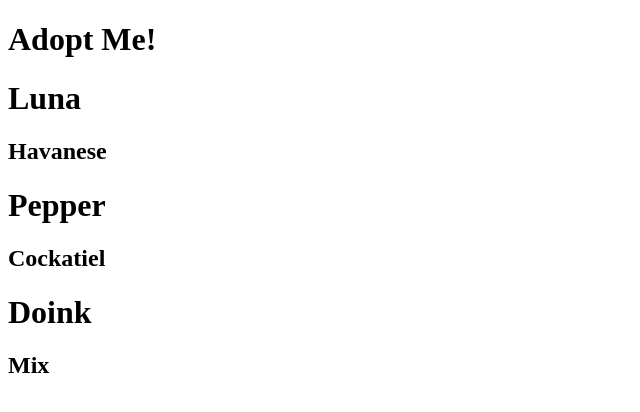
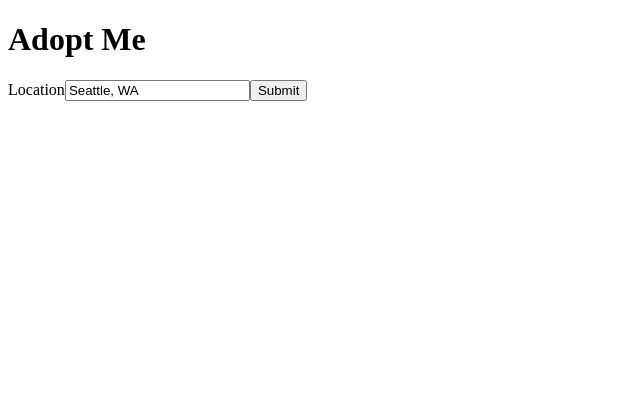
Before and after one commit to JimCoder-Dev/adopt-me, a JavaScript app: page / in a window 1280 px wide. Shown: the top 412 px of the page, without its empty margins (0-640 px from the left). Built offline with nearby package versions, Linux system fonts and the light colour scheme; the HTML template or start-up script is replaced by a standard one.

Commit message:
Added form to project

```diff
--- a/src/App.js
+++ b/src/App.js
@@ -1,13 +1,11 @@
 import { render } from "react-dom";
-import Pet from "./Pet";
+import SearchParams from "./SearchParams";
 
 const App = () => {
   return (
     <div>
-      <h1>Adopt Me!</h1>
-      <Pet name="Luna" animal="dog" breed="Havanese" />
-      <Pet name="Pepper" animal="bird" breed="Cockatiel" />
-      <Pet name="Doink" animal="cat" breed="Mix" />
+      <h1>Adopt Me</h1>
+      <SearchParams />
     </div>
   );
 };
--- /dev/null
+++ b/src/SearchParams.js
@@ -0,0 +1,16 @@
+const SearchParams = () => {
+  const location = "Seattle, WA";
+  return (
+    <div className="search-params">
+      <form>
+        <label htmlFor="location">
+          Location
+          <input id="location" value={location} placeholder="Location" />
+        </label>
+        <button>Submit</button>
+      </form>
+    </div>
+  );
+};
+
+export default SearchParams;
```
